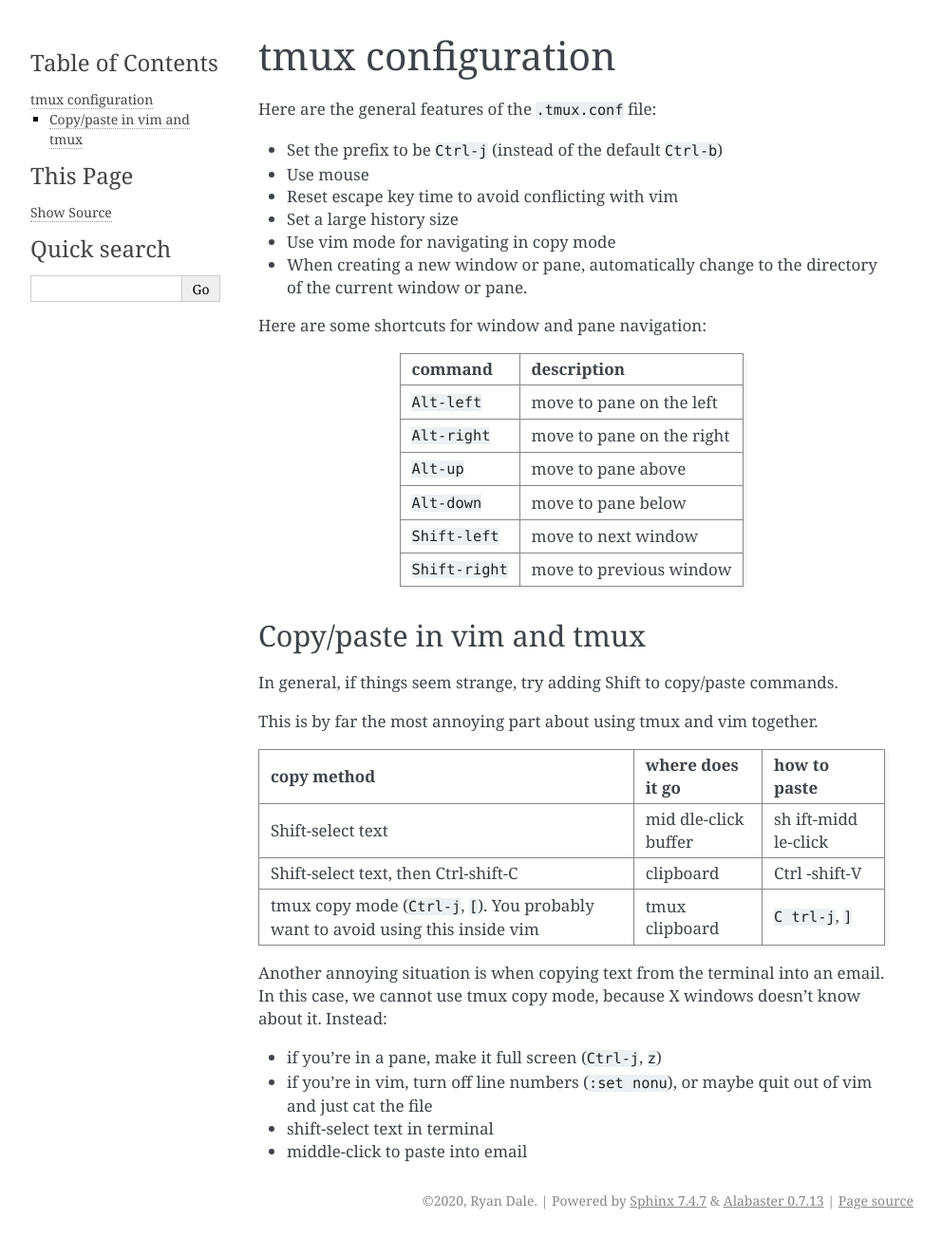
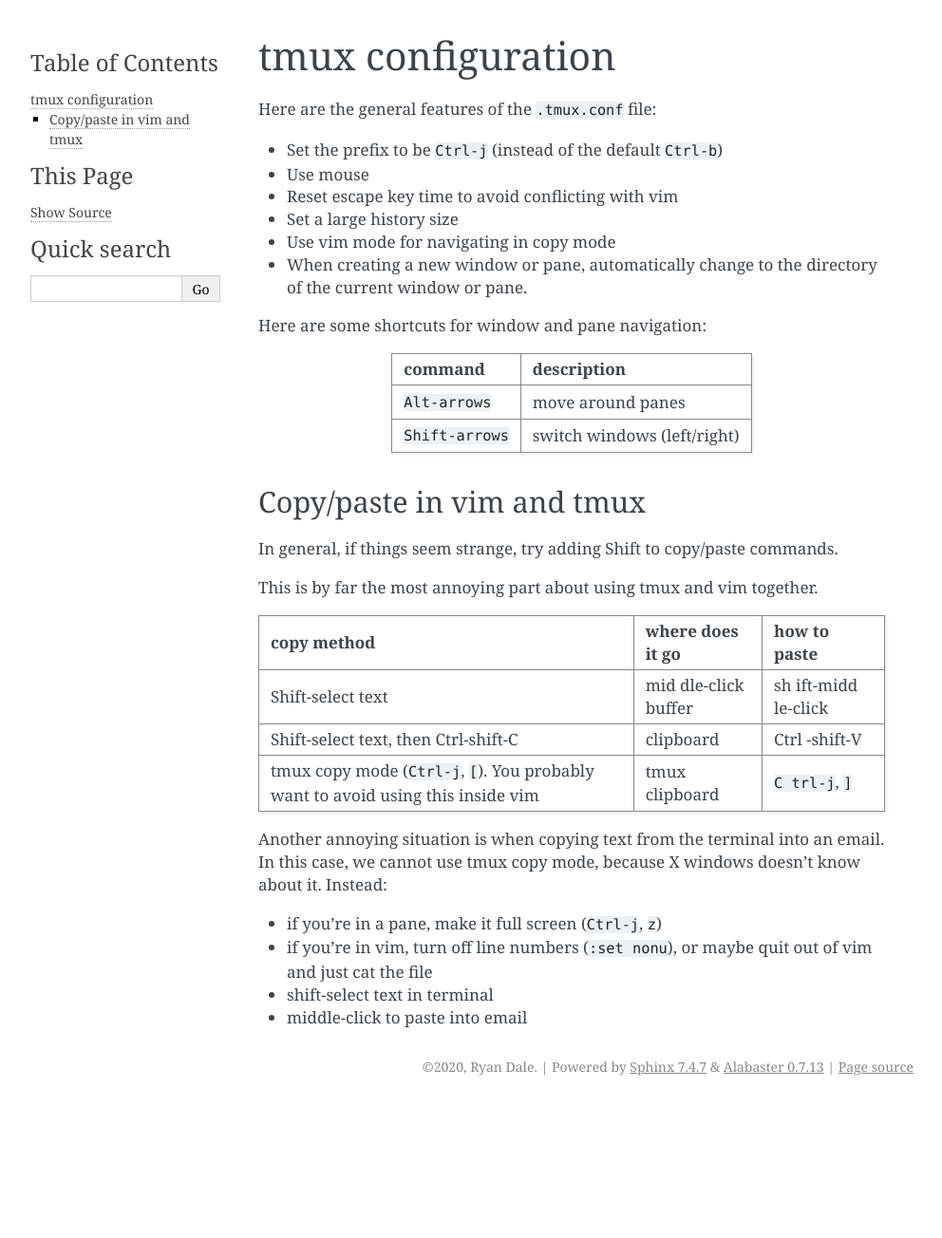
Before and after one commit to daler/dotfiles, a Sphinx documentation site: the page built from docs/tmux.rst, in a window 1280 px wide. Shown: the whole page at 95% size, without its empty margins (148-1140 px from the left). Built offline with Sphinx 7.4.7, drawn with Linux system fonts in a browser that asks for light colours; after the commit the page ends 1163 px from its top, so only the background shows below that.

Commit message:
minor docs cleanup

```diff
--- a/docs/bash.rst
+++ b/docs/bash.rst
@@ -87,7 +87,7 @@ are set up. Some notable functions defined here:
     * - ``tre``
       - Nicer ``tree`` output, colored and piped to less
     * - ``sa``
-      - Open``fzf`` to search across all conda environments, and activates the
+      - Open :ref:`fzf` to search across all conda environments, and activates the
         selected one
 
 ``.bash_prompt``
--- a/docs/tmux.rst
+++ b/docs/tmux.rst
@@ -15,16 +15,12 @@ Here are the general features of the ``.tmux.conf`` file:
 
 Here are some shortcuts for window and pane navigation:
 
-=============== =========================
-command         description
-=============== =========================
-``Alt-left``    move to pane on the left
-``Alt-right``   move to pane on the right
-``Alt-up``      move to pane above
-``Alt-down``    move to pane below
-``Shift-left``  move to next window
-``Shift-right`` move to previous window
-=============== =========================
+================ ===========================
+command          description
+================ ===========================
+``Alt-arrows``   move around panes
+``Shift-arrows`` switch windows (left/right)
+================ ===========================
 
 Copy/paste in vim and tmux
 --------------------------
```
Also changed, not shown: other parts of docs/bash.rst (+1 -1 lines), docs/tools.rst (+29 -0 lines), docs/vim.rst (+34 -24 lines).
